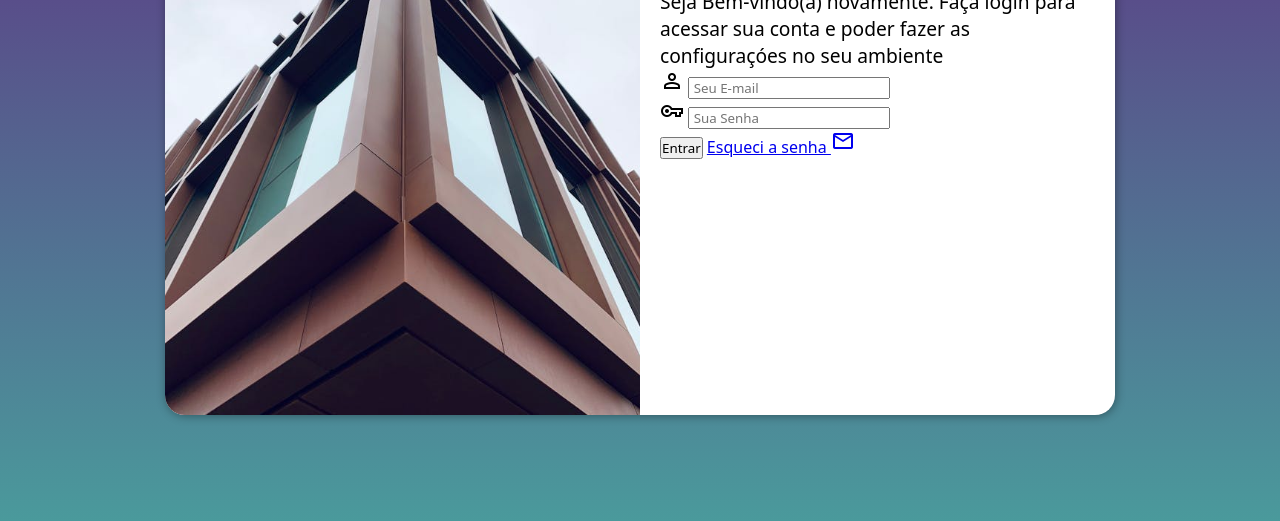
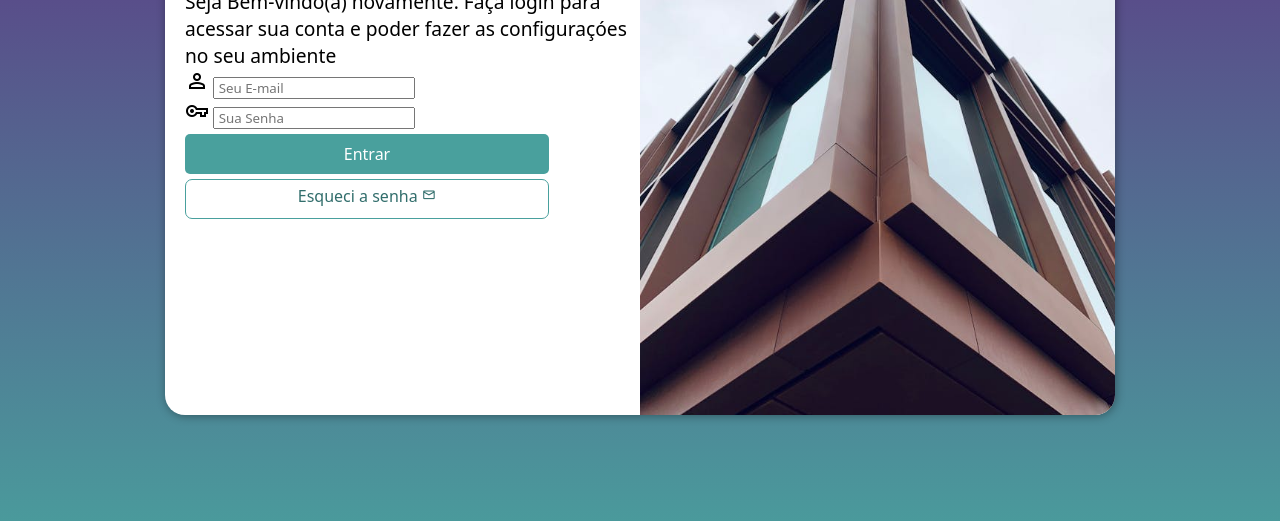
Before and after one commit to joaovvds/projeto-login, a plain HTML site: page index.html in a window 1280 px wide. Shown: the part 235-756 px from the top of the page. Drawn offline with nearby package versions, Linux system fonts and the light colour scheme.

Commit message:
estilo nos botões

```diff
--- a/estilos/mediaquery.css
+++ b/estilos/mediaquery.css
@@ -35,6 +35,18 @@
     div#formulario > p  {
         font-size: 1em;
     }
+    form > input[type=submit] {
+        width: 40%;
+        margin-top: 5px;
+
+
+    }
+    form > a.botao {
+        float: left;
+        width: 40%;
+
+
+    }
 
 }
 
@@ -49,10 +61,10 @@
     }
 
     section#login > div#imagem {
-        float: left;
+        float: right;
         width: 50%;
         height: 100%;
-        margin-right: 20px;
+
     }
 
     section#login > div#formulario {
@@ -66,4 +78,17 @@
         font-size: 1.2em;
 
     }
+    form > input[type=submit] {
+        text-align: center;
+        width: 40%;
+        margin-top: 5px;
+
+
+    }
+    form > a.botao {
+        float: left;
+        width: 40%;
+
+
+    }
 }
--- a/estilos/style.css
+++ b/estilos/style.css
@@ -75,3 +75,42 @@ div#formulario > h1 {
 div#formulario > p  {
     font-size: 0.9em;
 }
+
+form > input[type=submit] {
+    display: block;
+    font-size: 1em;
+    width: 100%;
+    height: 40px;
+    background-color: var(--verde);
+    color: white;
+    margin-top: 4px;
+    border: none;
+    border-radius: 5px;
+    cursor: pointer;
+}
+
+form > input[type=submit]:hover {
+    background-color: #326e6c;
+}
+
+form > a.botao {
+    display: block;
+    text-align: center;
+    font-size: 1em;
+    width: 100%;
+    height: 40px;
+    padding-top: 5px;
+    margin-top: 5px;
+    background-color: #ffffff;
+    color: #326e6c;
+    border: 1px solid #49a09d;
+    border-radius: 7px;
+    text-decoration: none;
+
+}
+form > a.botao:hover {
+    background-color: #5fcfcb;
+}
+form > a.botao > span {
+    font-size: 0.9em;
+}
--- a/index.html
+++ b/index.html
@@ -38,7 +38,7 @@
                         <label for="isenha"></label>
                     </div>
                     <input type="submit" value="Entrar">
-                    <a href="#"> Esqueci a senha <span class="material-symbols-outlined">
+                    <a href="#" class="botao"> Esqueci a senha <span class="material-symbols-outlined">
                         mail
                         </span></a>
                 </form>
```
